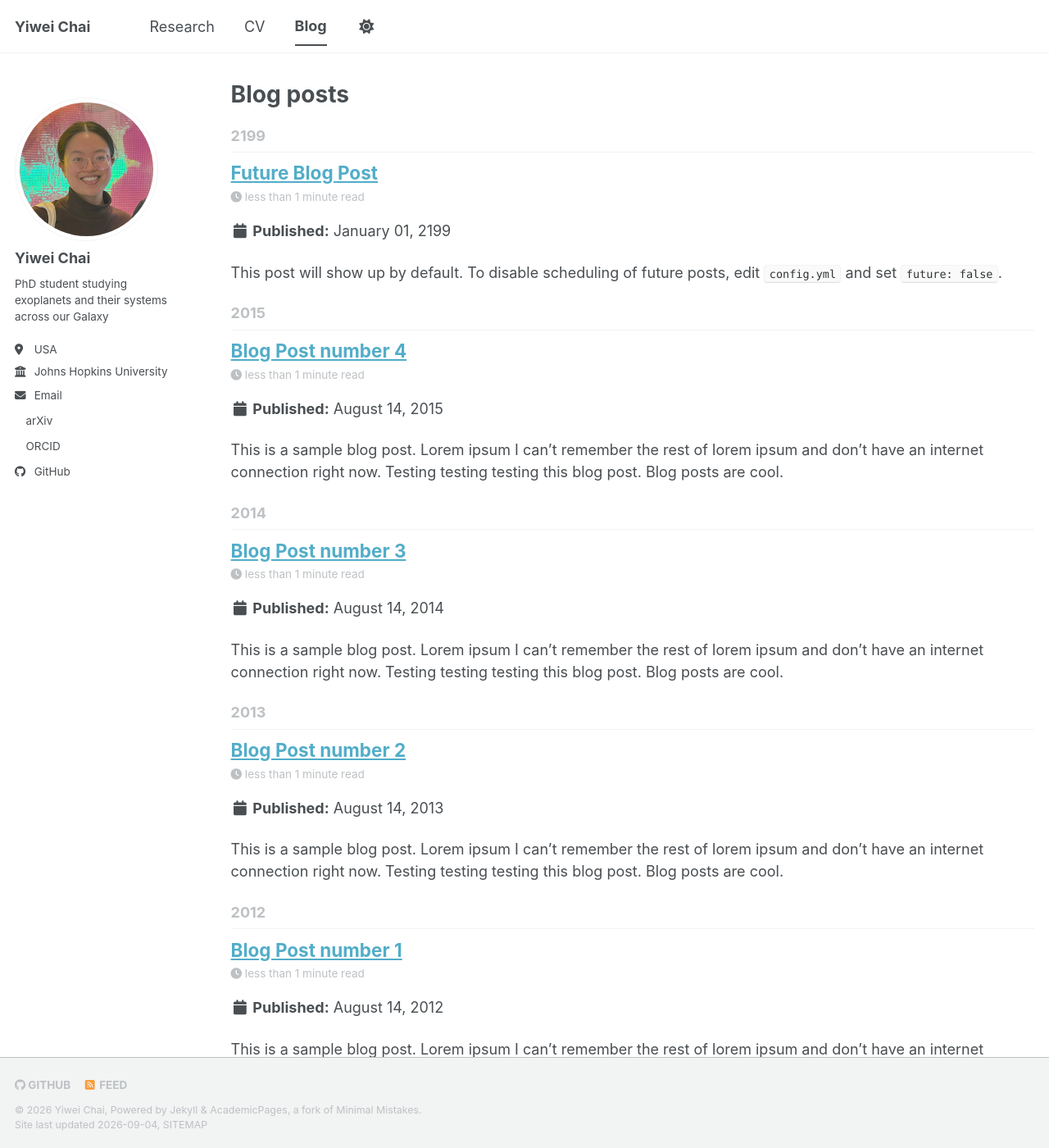
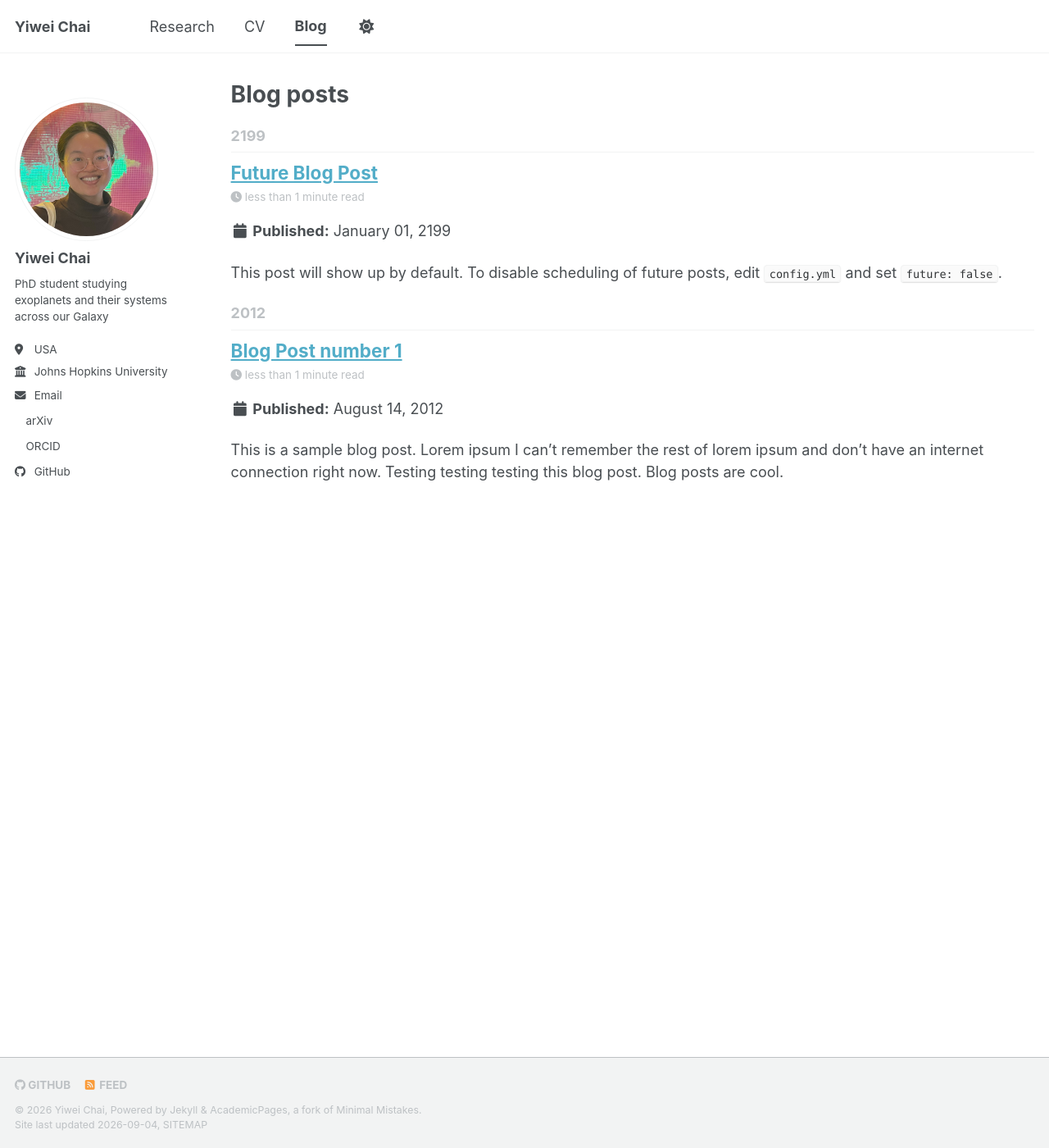
Before and after one commit to youais/youais.github.io, a Jekyll site: the page built from _pages/year-archive.html, in a window 1280 px wide and 1400 px high. Shown: the whole window at 82% size. Built offline with Jekyll 4.4.1, drawn with Linux system fonts in a browser that asks for light colours; a style sheet for code colours, icons or effects is not loaded.

Commit message:
fixed link to site

```diff
--- a/_config.yml
+++ b/_config.yml
@@ -13,10 +13,10 @@ title                    : "Yiwei Chai"
 title_separator          : "-"
 name                     : &name "Yiwei Chai"
 description              : &description "exoplanets in context"   # Update this with a general description of your site, this is the default if not overridden by a page
-url                      : https://academicpages.github.io # The base hostname & protocol for your site e.g. "https://[your GitHub username].github.io",
+url                      : https://youais.github.io # The base hostname & protocol for your site e.g. "https://[your GitHub username].github.io",
                                                            # or if you already have some other page hosted on Github then use "https://[your GitHub username].github.io/[Your Repo Name]"
 baseurl                  : "" # the subpath of your site, e.g. "/blog"
-repository               : "academicpages/academicpages.github.io"
+repository               : "youais/youais.github.io"
 
 # Site Author - The following control what appear as part of the author content on the side bar.
 #               If a field is blank the icon and link will not appear, otherwise it will be shown.
@@ -95,7 +95,7 @@ publication_category:
 teaser                   :  # filename of teaser fallback teaser image placed in /images/ for social media previews
 breadcrumbs              : false # true, false (default)
 words_per_minute         : 160
-future                   : true
+future                   : false
 read_more                : "disabled" # if enabled, adds "Read more" links to excerpts
 talkmap_link             : false      #change to true to add link to talkmap on talks page
 comments:
--- a/_posts/2013-08-14-blog-post-2.md
+++ /dev/null
@@ -1,20 +0,0 @@
----
-title: 'Blog Post number 2'
-date: 2013-08-14
-permalink: /posts/2013/08/blog-post-2/
-tags:
-  - cool posts
-  - category1
-  - category2
----
-
-This is a sample blog post. Lorem ipsum I can't remember the rest of lorem ipsum and don't have an internet connection right now. Testing testing testing this blog post. Blog posts are cool.
-
-Headings are cool
-======
-
-You can have many headings
-======
-
-Aren't headings cool?
-------
--- a/_posts/2014-08-14-blog-post-3.md
+++ /dev/null
@@ -1,20 +0,0 @@
----
-title: 'Blog Post number 3'
-date: 2014-08-14
-permalink: /posts/2014/08/blog-post-3/
-tags:
-  - cool posts
-  - category1
-  - category2
----
-
-This is a sample blog post. Lorem ipsum I can't remember the rest of lorem ipsum and don't have an internet connection right now. Testing testing testing this blog post. Blog posts are cool.
-
-Headings are cool
-======
-
-You can have many headings
-======
-
-Aren't headings cool?
-------
```
Also changed, not shown: _posts/2015-08-14-blog-post-4.md (deleted, +0 -20 lines).
